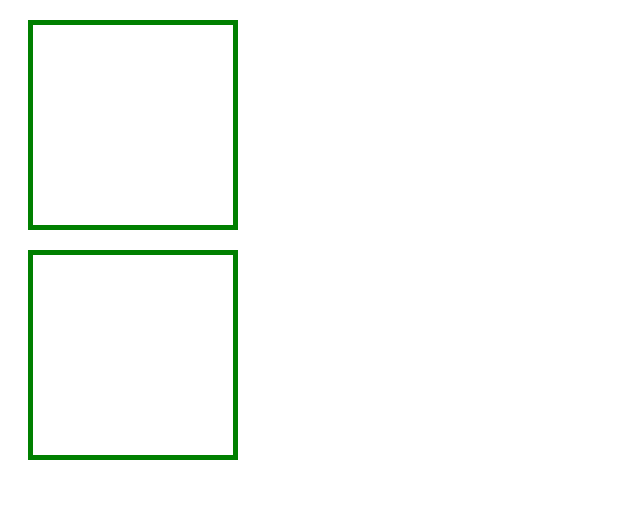
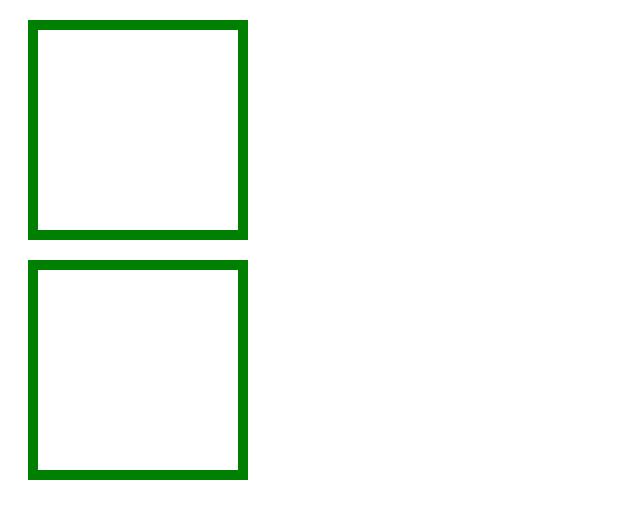
Before and after one commit to jinseokson/WebStudy, a plain HTML site: page lesson2/ex1.html in a window 1280 px wide. Shown: the whole page, without its empty margins (0-640 px from the left). Drawn offline with Linux system fonts and the light colour scheme.

Commit message:
create = border

```diff
--- a/lesson2/ex1.html
+++ b/lesson2/ex1.html
@@ -5,7 +5,7 @@
     <style>
 
       div {
-        border: 5px solid green;
+        border: 10px solid green;
         width: 200px;
         height: 200px;
         margin: 20px;
```
